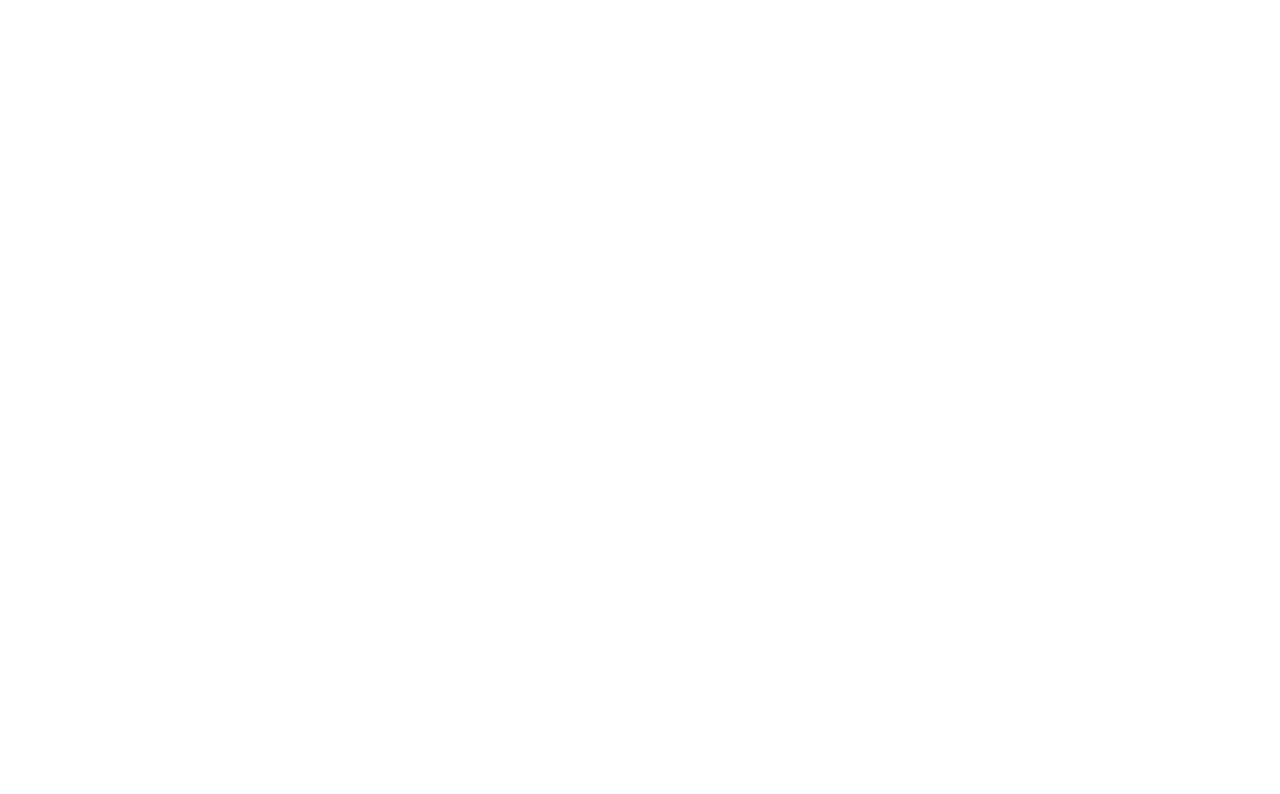
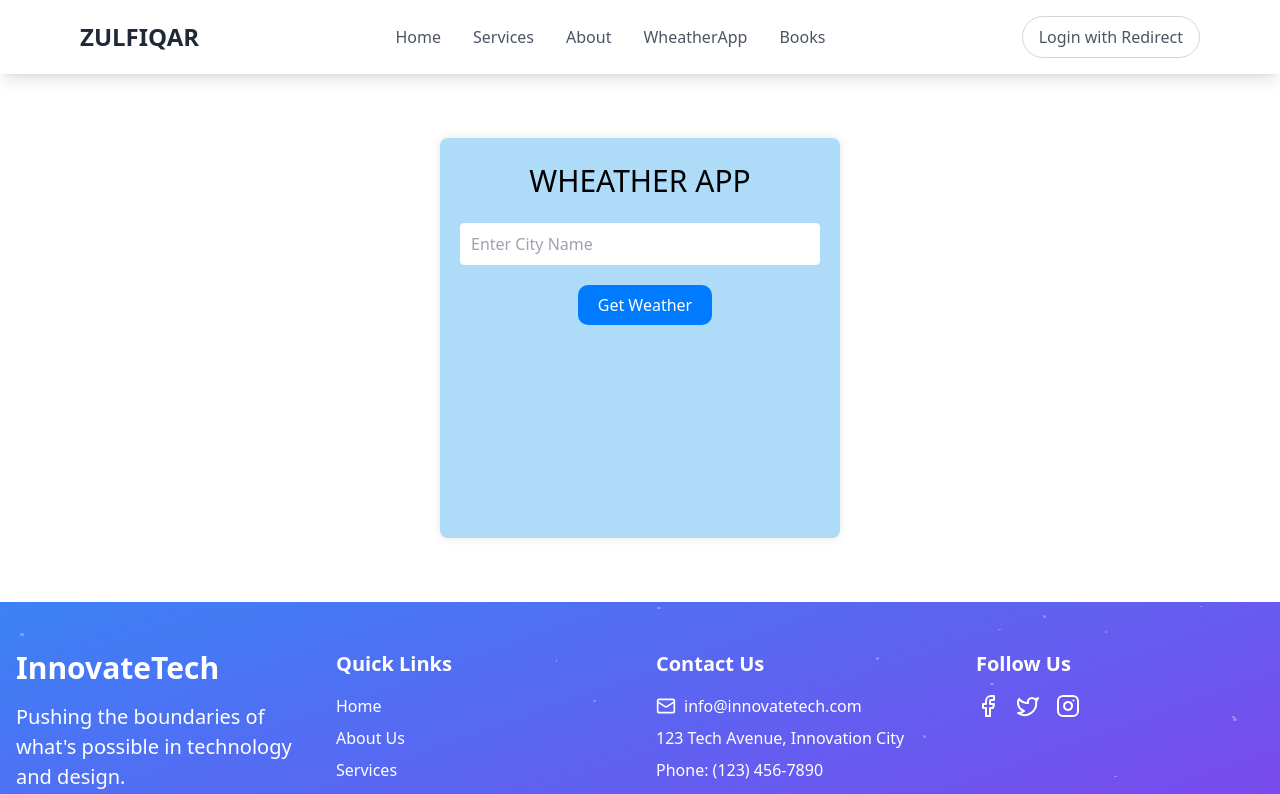
Before and after one commit to Zulfiqar-Ali10/React-Crud-operator, a React (Vite) app: page /wheatherapp in a window 1280 px wide. Before the commit this address had no page. Shown: the top 794 px of the page. Built offline with nearby package versions, Linux system fonts and the light colour scheme.

Commit message:
add-wheather-app

```diff
--- a/src/App.jsx
+++ b/src/App.jsx
@@ -3,10 +3,9 @@
 import { Routes, Route } from 'react-router-dom'
 import Services from './Pages/Services'
 import About from './Pages/About'
-import Contactus from './Pages/Contactus'
 import Books from './Pages/Books'
 import Home from './Compoents/Home'
-import BookList from './Compoents/BookList'
+import WheatherApp from './Pages/WheatherApp'
 
 
 
@@ -20,7 +19,7 @@
         <Route path="/" element={<Home />} />
         <Route path="/services" element={<Services />} />
         <Route path="/about" element={<About />} />
-        <Route path="/contact" element={<Contactus />} />
+        <Route path="/wheatherapp" element={<WheatherApp />} />
         <Route path="/books" element={<Books />} />
         <Route path="/books/edit/:id" element={<Home />} />
         <Route path="/books/add" element={<Home />} />
--- a/src/Compoents/Header.jsx
+++ b/src/Compoents/Header.jsx
@@ -30,7 +30,7 @@
               <NavLink to="/" className="text-gray-600 hover:text-blue-600 font-medium transition duration-300">Home</NavLink>
               <NavLink to="/services" className="text-gray-600 hover:text-blue-600 font-medium transition duration-300">Services</NavLink>
               <NavLink to="/about" className="text-gray-600 hover:text-blue-600 font-medium transition duration-300">About</NavLink>
-              <NavLink to="/contact" className="text-gray-600 hover:text-blue-600 font-medium transition duration-300">Contact</NavLink>
+              <NavLink to="/wheatherapp" className="text-gray-600 hover:text-blue-600 font-medium transition duration-300">WheatherApp</NavLink>
               <NavLink to="/books" className="text-gray-600 hover:text-blue-600 font-medium transition duration-300">Books</NavLink>
             </div>
 
--- a/src/Pages/Contactus.jsx
+++ /dev/null
@@ -1,14 +0,0 @@
-import React from 'react'
-import Header from '../Compoents/Header'
-import Footer from '../Compoents/Footer'
-
-export default function Contactus() {
-  return (
-   <>
-     <Header />
-    <div style={{textAlign: "center", fontSize: "50px", margin: "100px 0" }}>Contactus</div>
-    <Footer/>
-
-   </>
-  )
-}
--- /dev/null
+++ b/src/Pages/WheatherApp.jsx
@@ -0,0 +1,60 @@
+import axios from "axios";
+import React, { useState } from "react";
+import Header from "../Compoents/Header";
+import Footer from "../Compoents/Footer";
+import { toast } from "react-toastify";
+
+
+export default function WheatherApp() {
+    const [city, setCity] = useState();
+    const [weather, setWeather] = useState();
+
+
+
+    const fetchWeather = async () => {
+        try {
+            const response = await axios.get(`https://api.openweathermap.org/data/2.5/weather?q=${city}&appid=${'9b0d1b64db9ed4a291ec922b31ddf6e0'}`)
+            setWeather(response);
+            toast.success("Your Api Call Successfully")
+        } catch (error) {
+            // console.log("Error Fetching Weather App data", error);
+            toast.error("Error Fetching Weather App data", error);
+
+        }
+    }
+
+    const handleClick = () => {
+        fetchWeather();
+    }
+    const handleCity = (event) => {
+        setCity(event.target.value)
+    }
+
+    const enter = (event) => {
+        if (event.key === 'Enter') {
+            fetchWeather();
+        }
+    }
+
+    return (
+   <>
+      <Header/>
+        <div className="weather-container">
+            <h1 className="wheather-text">WHEATHER APP</h1>
+            <input type="text" placeholder="Enter City Name" value={city} onChange={handleCity} onKeyDown={enter} />
+            <button onClick={handleClick} className="wheatherbtn">Get Weather</button>
+            {weather &&
+                <>
+                    <div className="weather-info">
+                        <h3>City Name: {weather.data.name}</h3>
+                        <p>Temperature is: {weather.data.main.temp}</p>
+                        <p>Description: {weather.data.weather[0].description}</p>
+                    </div>
+                </>}
+        </div>
+
+        <Footer/>
+
+   </>
+    )
+}
--- a/src/index.css
+++ b/src/index.css
@@ -131,3 +131,46 @@
     font-size: 30px;
     text-align: center;
   }
+
+  /* //////////////////////////////// wheather app //////////////////////////// */
+
+
+  .weather-container{
+    max-width: 400px;
+    min-height: 400px;
+    margin: 5% auto;
+    padding: 20px;
+    background-color: #ADDBF8;
+    border-radius: 8px;
+    box-shadow: 0 0 10px rgba(0, 0, 0, 0.1);
+    text-align: center;
+}
+.weather-info{
+    margin-top: 50px;
+}
+input{
+    padding: 8px 90px 8px 10px;
+    border-radius: 4px;
+    border: 1px solid white;
+    margin: 20px 0;
+    width: 100%;
+    outline: none;
+}
+.wheatherbtn{
+    background-color: #007BFF;
+    color:  white;
+    border-radius: 10px;
+    border: none;
+    padding: 8px 20px;
+    margin-left: 10px;
+}
+h3{
+    font-size: 30px;
+}
+p{
+    font-size: 20px;
+}
+.wheather-text {
+  font-size: 30px;
+}
+  /* //////////////////////////////// wheather app //////////////////////////// */
```
